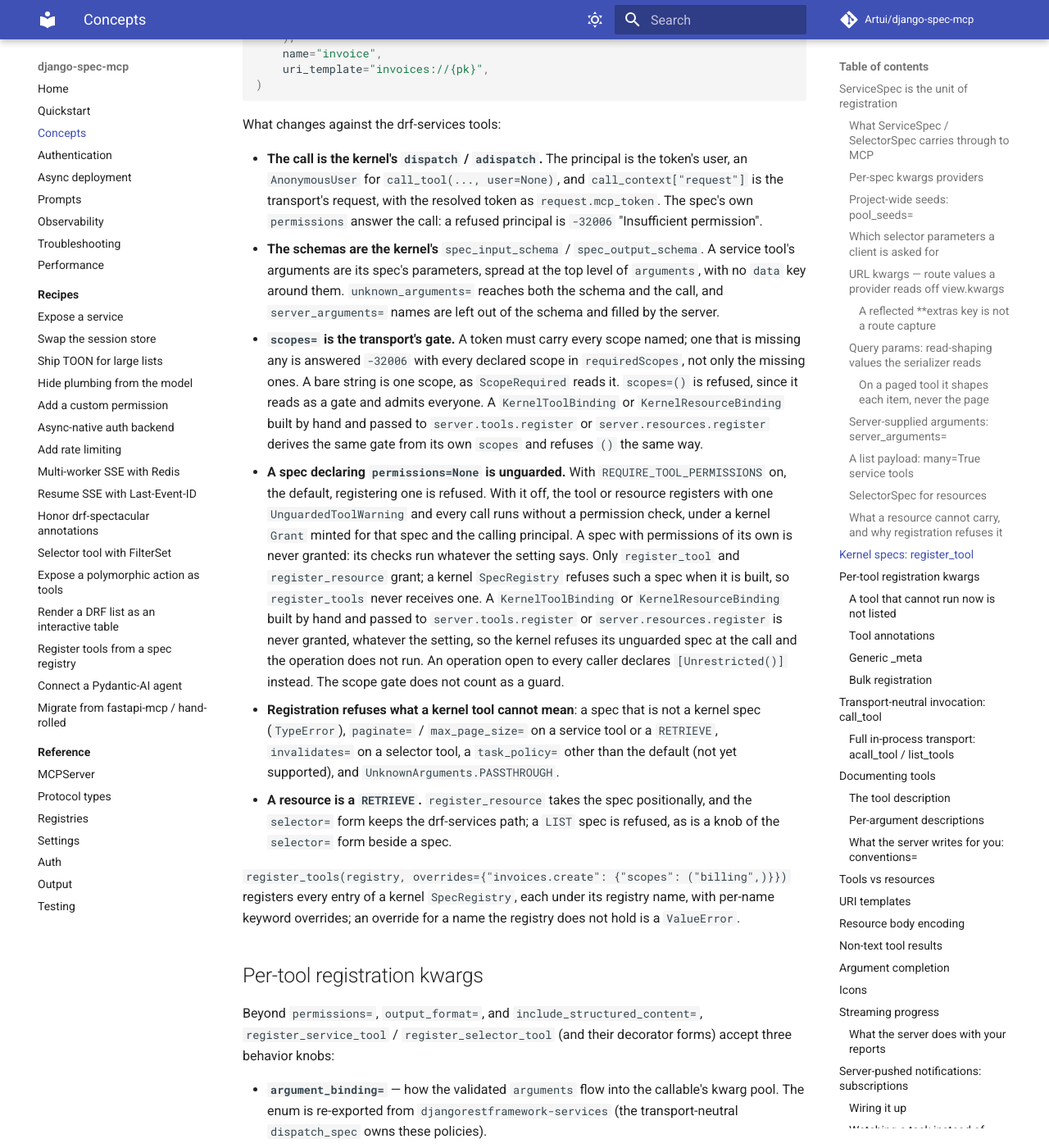
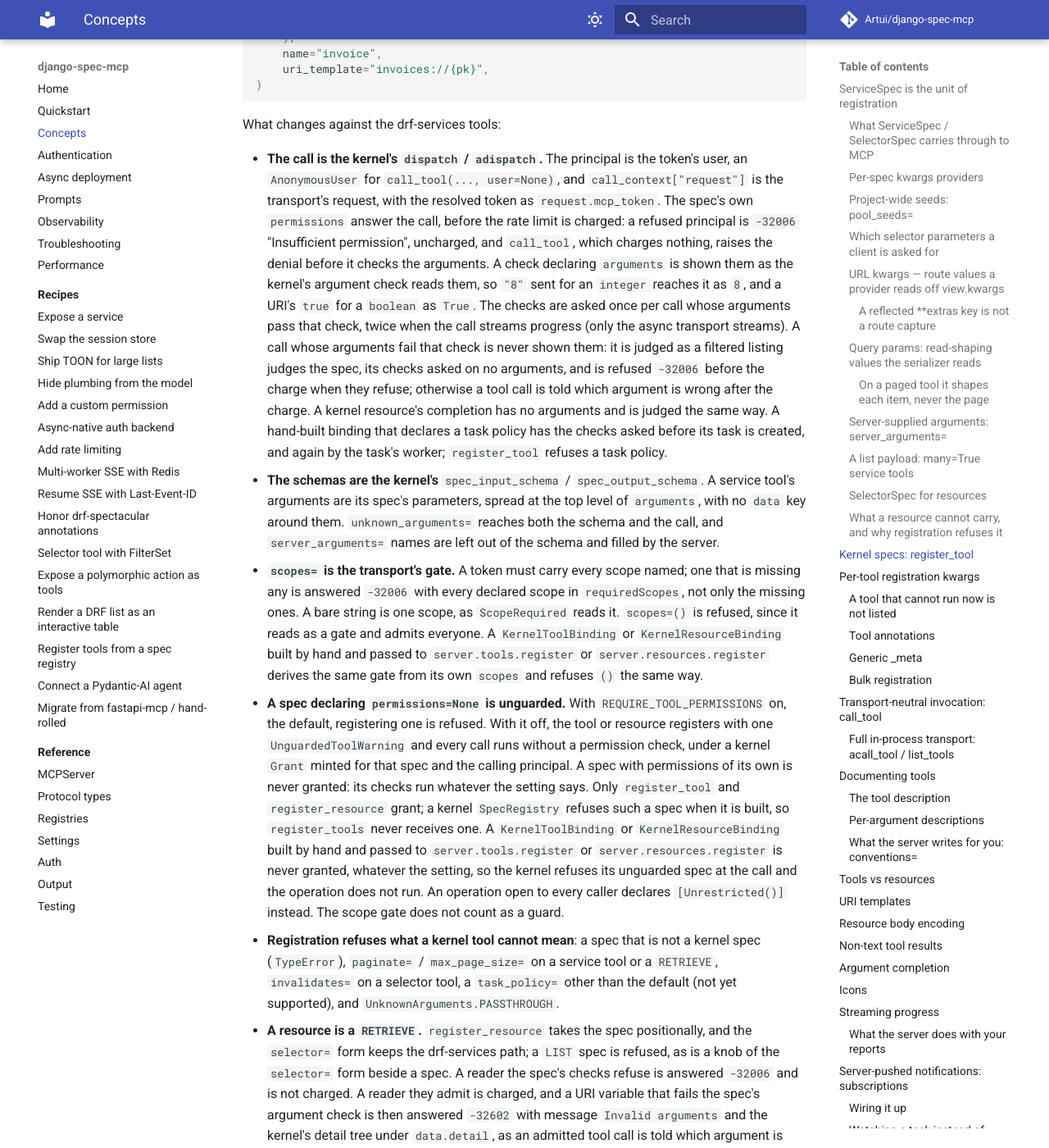
Before and after one commit to Artui/django-spec-mcp, an MkDocs documentation site: the page built from docs/concepts.md, in a window 1280 px wide and 1400 px high, scrolled down 19555 px. Shown: the whole window at 82% size. Built offline with MkDocs 1.6.1 and Material for MkDocs 9.7.7, drawn with Linux system fonts in a browser that asks for light colours; comment, search, counter and statistics services are not loaded; some of the changed text lies outside the part shown.

Commit message:
Document the kernel path's checks-before-charge, listing, completion and registration behaviour
CHANGELOG gains bold-lead entries for what a kernel spec's checks answer
(listing, before the charge, a call failing its argument check, streamed
denials, completion, resource reads, watching), the registration rules, the
row ceiling and list-time seeds. auth.md and concepts.md state the same,
scoped to kernel specs beside the drf-services text they keep, and the
INCLUDE_VALIDATION_VALUE row names the resource read. Two test comments point
at the renamed lookup-key test file.

Co-Authored-By: Claude Opus 5.5 <noreply@anthropic.com>

```diff
--- a/docs/concepts.md
+++ b/docs/concepts.md
@@ -941,7 +941,20 @@ What changes against the drf-services tools:
 - **The call is the kernel's `dispatch` / `adispatch`.** The principal is the
   token's user, an `AnonymousUser` for `call_tool(..., user=None)`, and `call_context["request"]` is the transport's request, with
   the resolved token as `request.mcp_token`. The spec's own `permissions`
-  answer the call: a refused principal is `-32006` "Insufficient permission".
+  answer the call, before the rate limit is charged: a refused principal is
+  `-32006` "Insufficient permission", uncharged, and `call_tool`, which charges
+  nothing, raises the denial before it checks the arguments. A check declaring
+  `arguments` is shown them as the kernel's argument check reads them, so `"8"`
+  sent for an `integer` reaches it as `8`, and a URI's `true` for a `boolean` as
+  `True`. The checks are asked once per call whose arguments pass that check,
+  twice when the call streams progress (only the async transport streams). A
+  call whose arguments fail that check is never shown them: it is judged as a
+  filtered listing judges the spec, its checks asked on no arguments, and is
+  refused `-32006` before the charge when they refuse; otherwise a tool call is
+  told which argument is wrong after the charge. A kernel resource's completion
+  has no arguments and is judged the same way. A hand-built binding that
+  declares a task policy has the checks asked before its task is created, and
+  again by the task's worker; `register_tool` refuses a task policy.
 - **The schemas are the kernel's** `spec_input_schema` / `spec_output_schema`.
   A service tool's arguments are its spec's parameters, spread at the top level
   of `arguments`, with no `data` key around them. `unknown_arguments=` reaches
@@ -974,7 +987,13 @@ What changes against the drf-services tools:
   the default (not yet supported), and `UnknownArguments.PASSTHROUGH`.
 - **A resource is a `RETRIEVE`.** `register_resource` takes the spec
   positionally, and the `selector=` form keeps the drf-services path; a `LIST`
-  spec is refused, as is a knob of the `selector=` form beside a spec.
+  spec is refused, as is a knob of the `selector=` form beside a spec. A reader
+  the spec's checks refuse is answered `-32006` and is not charged. A reader
+  they admit is charged, and a URI variable that fails the spec's argument
+  check is then answered `-32602` with message `Invalid arguments` and the
+  kernel's detail tree under `data.detail`, as an admitted tool call is told
+  which argument is wrong; `INCLUDE_VALIDATION_VALUE` adds the variables sent
+  under `data.value`.
 
 `register_tools(registry, overrides={"invoices.create": {"scopes": ("billing",)}})`
 registers every entry of a kernel `SpecRegistry`, each under its registry name,
@@ -1150,7 +1169,9 @@ forms) accept three behavior knobs:
   refuses it right now (see [below](#a-tool-that-cannot-run-now-is-not-listed)).
   Setting `always_listed=True` keeps the binding visible through both as a
   discovery aid; the permission and the affordance still gate the actual
-  invocation.
+  invocation. For a kernel binding the permissions that deny include its spec's
+  own checks, asked with no arguments; see
+  [Filtering listings by permissions](auth.md#filtering-listings-by-permissions).
 
 ### A tool that cannot run now is not listed
 
@@ -1192,9 +1213,12 @@ server.register_service_tool(
   (`when=~Q(status="shipped")`) has no row at list time; it is skipped without a
   query and goes on being answered per object at the call. A tool declaring only
   those is always listed.
-- **Declaring nothing costs nothing.** A listing builds one pool, and only once a
-  listed tool declares a condition on the operation; each such condition then runs
-  once per listing, so keep it cheap. One that raises fails the listing, as it would fail the call.
+- **Declaring nothing costs nothing.** A pool is built only for a listed tool that
+  declares a condition on the operation. The drf-services tools of a listing share
+  one; each kernel tool gets its own from that tool's own call context, as its call
+  builds one, so each registered seed's resolver runs once per such kernel tool
+  per listing. Each condition runs once per listing for its tool, so keep them
+  and the seeds cheap. One that raises fails the listing, as it would fail the call.
 - **Selector tools are never left out.** A `SelectorSpec`'s `affordances` names
   *other* operations to project onto its rows; it is not a condition on the read.
 - **Resources and prompts are unaffected.** They are reads, and neither holds a
@@ -1550,7 +1574,7 @@ Each field is one sentence, and lands in exactly these places:
 | `handle_field_description` | The `outputSchema` description of a handle field that declares none of its own ([Hide plumbing from the model](recipes/agent-audience.md)). | The field is left undescribed. |
 | `handle_line` | The line appended to the description of a tool whose output carries a handle. | The line is dropped, with its ``Identify records by `<label>`.`` prefix. |
 | `query_param_on_pages` | The end of a read-shaping query param's description on a paged tool, and the end of the `isError` message when a value it supplied is refused while rendering ([On a paged tool](#query-param-per-item)). | Dropped from both. |
-| `missing_arguments` | The message of a call refused for leaving out an argument the selectors require, or a `UrlKwarg(required=True)` ([Which selector parameters a client is asked for](#selector-requiredness)). | Refused with `ImproperlyConfigured`, as is an empty or whitespace-only string: it is the result's whole message. |
+| `missing_arguments` | The message of a drf-services call refused for leaving out an argument the selectors require, or a `UrlKwarg(required=True)` ([Which selector parameters a client is asked for](#selector-requiredness)). A kernel tool never reads it: a call missing an argument answers `Invalid arguments`, with the kernel's per-field detail. | Refused with `ImproperlyConfigured`, as is an empty or whitespace-only string: it is the result's whole message. |
 
 `AgentConventions()` is the default, and a server given none uses it. Change one
 field and the others keep the package's wording, so a later correction to a
@@ -1843,9 +1867,11 @@ rather than to a stream, and the client polls for them.
     a `200` — losing the `403` the authorization spec makes normative. The
     permission stack therefore runs once at the transport before the stream is
     opened, so a denied call still gets `403` and a `WWW-Authenticate`
-    challenge. Rate limits stay inside the handler: consuming one is not
-    idempotent, and a rate-limit rejection was already a `200` with the detail
-    in the body.
+    challenge. For a kernel tool that stack is its `scopes=` gate and the spec's
+    own checks, through the kernel's `check_call`; the handler asks the spec's
+    checks once more before it charges the call. Rate limits stay inside the
+    handler: consuming one is not idempotent, and a rate-limit rejection was
+    already a `200` with the detail in the body.
 
 ## Server-pushed notifications: subscriptions
 
@@ -1988,7 +2014,8 @@ service.
 Subscribing to a resource requires the same permission as reading it. Otherwise
 a subscription would be a side channel around `resources/read`: a caller denied
 the body could still learn every time it changed, and *when* something changes
-is often the more sensitive signal. A task may be watched only by the principal
+is often the more sensitive signal. For a kernel resource that is the spec's own
+permissions as well as its `scopes=`. A task may be watched only by the principal
 that created it.
 
 A refused entry is **dropped from the acknowledgement**, not turned into an
@@ -2305,7 +2332,10 @@ revision — the SSE stream and session termination were both removed there.
     **`resources/read`** answers a missing URI with `-32002` for a legacy caller
     and `-32602` for a modern one, because the revision that retired `-32002`
     also told clients to keep recognising it, so neither value is safe to send
-    to both.
+    to both. A kernel resource read whose URI variable fails the spec's argument
+    check, by a reader the spec's checks admit, is answered `-32602` for both
+    callers, with the kernel's detail under `data.detail` where a missing URI
+    carries `data.uri`.
 
     **The advertised capabilities** follow the caller, not the server. A
     capability is a promise, and two of them can only be kept for a modern
```
Also changed, not shown: CHANGELOG.md (+70 -0 lines), docs/auth.md (+36 -9 lines), docs/reference/settings.md (+1 -1 lines), 2 other files.
